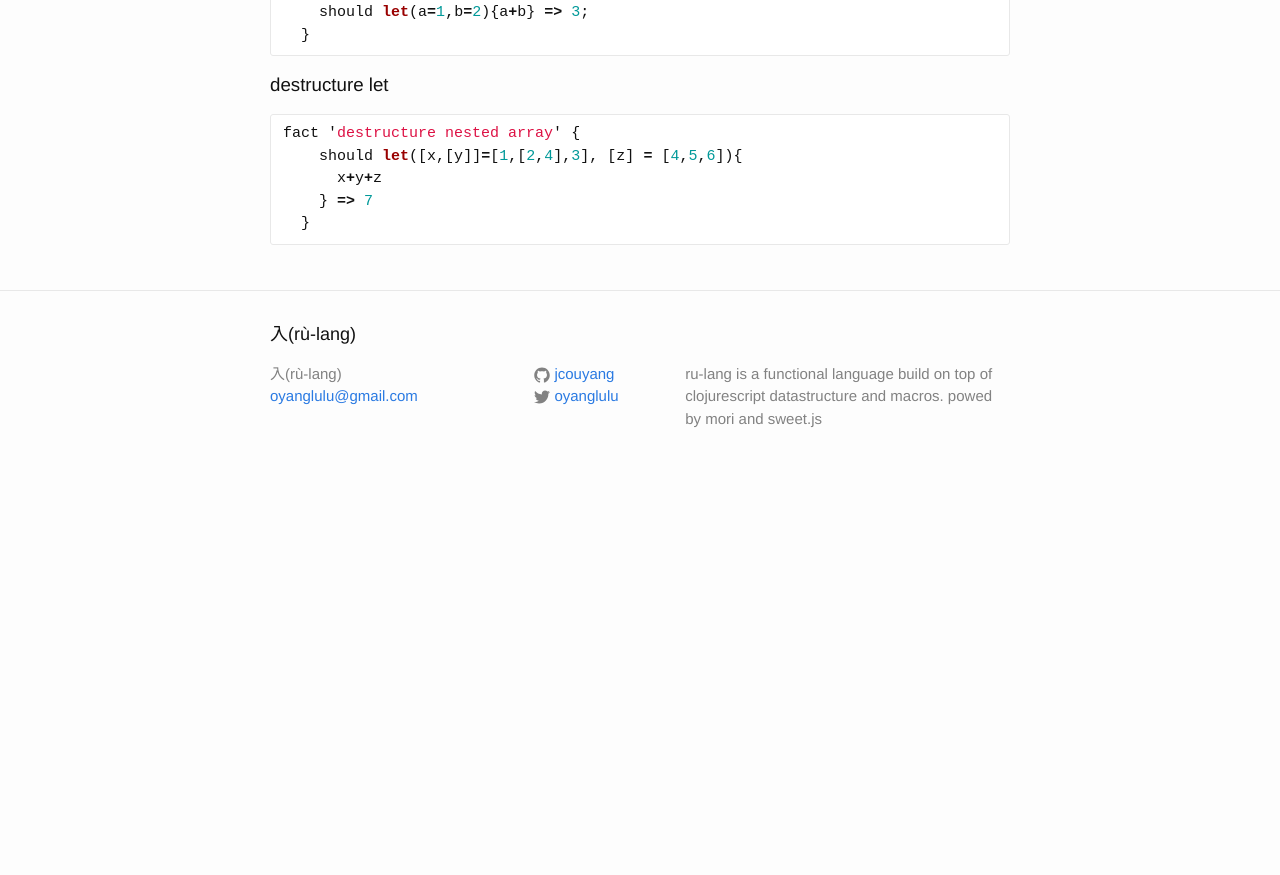
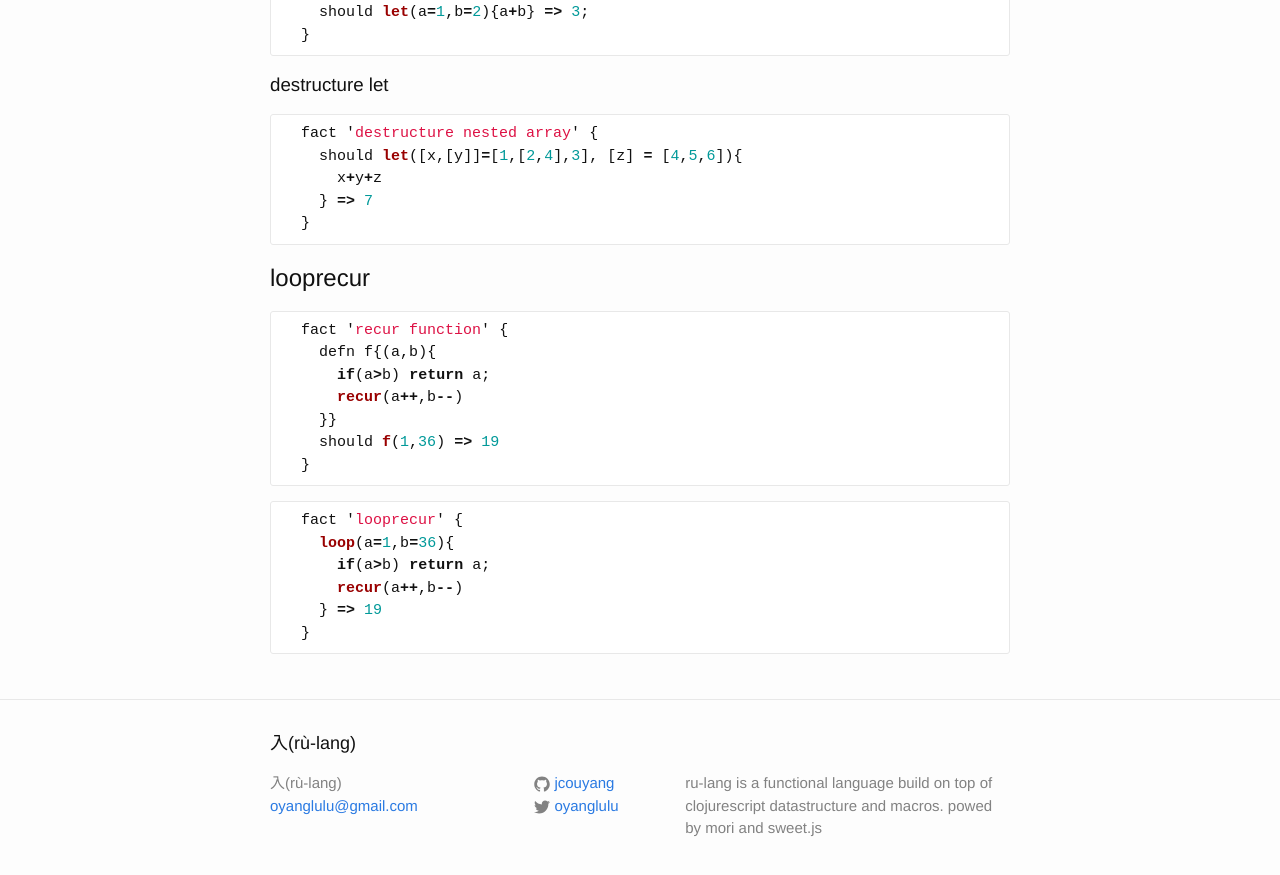
Before and after one commit to jcouyang/ru, a Jekyll site: the page built from index.md, in a window 1280 px wide and 900 px high, scrolled down 951 px. Shown: the top 875 px of the window. Built offline with Jekyll 4.4.1, drawn with Linux system fonts in a browser that asks for light colours; before the commit the page ends 1441 px from its top, so only the background shows below that.

Commit message:
add loop recur

````diff
--- a/index.md
+++ b/index.md
@@ -49,9 +49,29 @@ layout: default
 
 ### destructure let
 ```js
-fact 'destructure nested array' {
+  fact 'destructure nested array' {
     should let([x,[y]]=[1,[2,4],3], [z] = [4,5,6]){
       x+y+z
     } => 7
   }
 ```
+
+## looprecur
+```javascript
+  fact 'recur function' {
+    defn f{(a,b){
+      if(a>b) return a;
+      recur(a++,b--)
+    }}
+    should f(1,36) => 19
+  }
+```
+
+```javascript
+  fact 'looprecur' {
+    loop(a=1,b=36){
+      if(a>b) return a;
+      recur(a++,b--)
+    } => 19
+  }
+```
````
